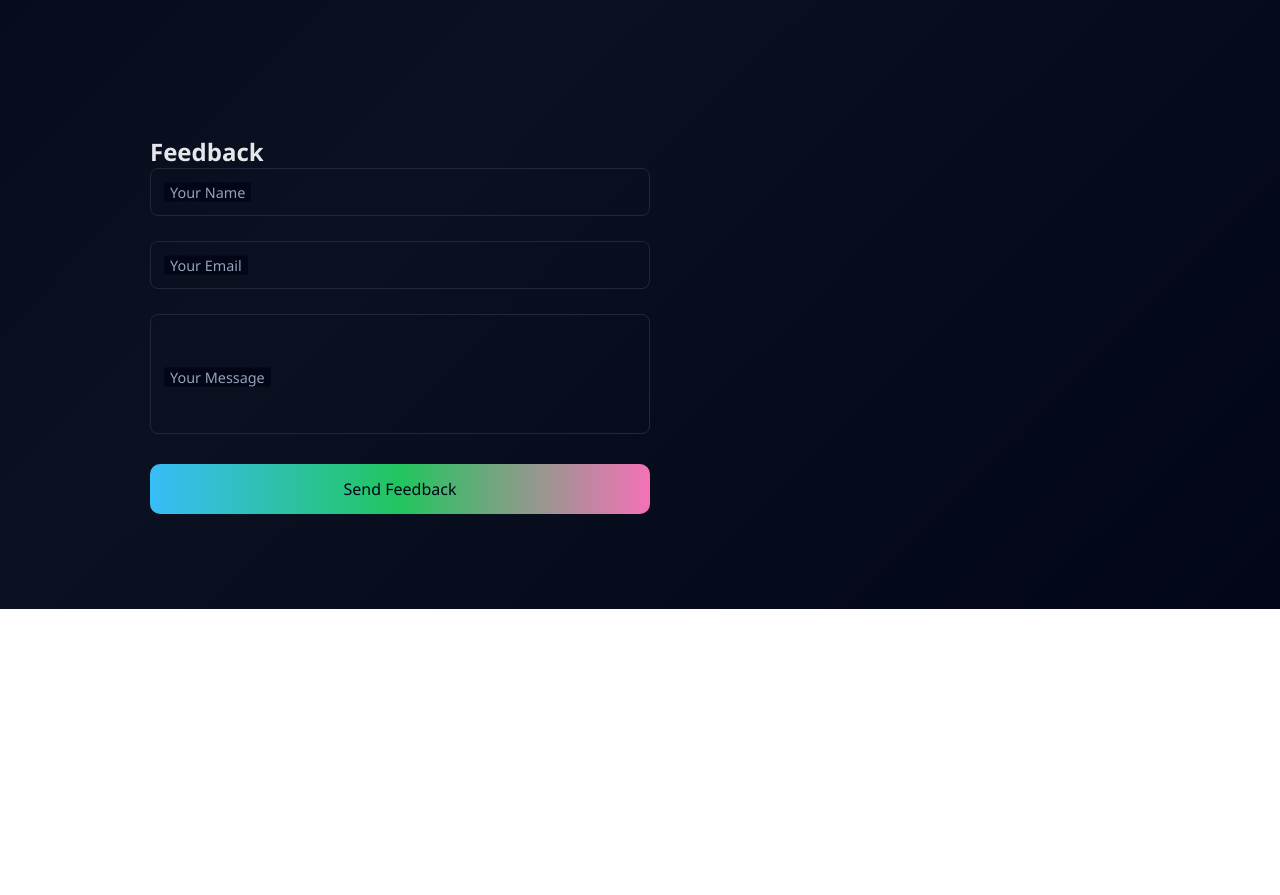
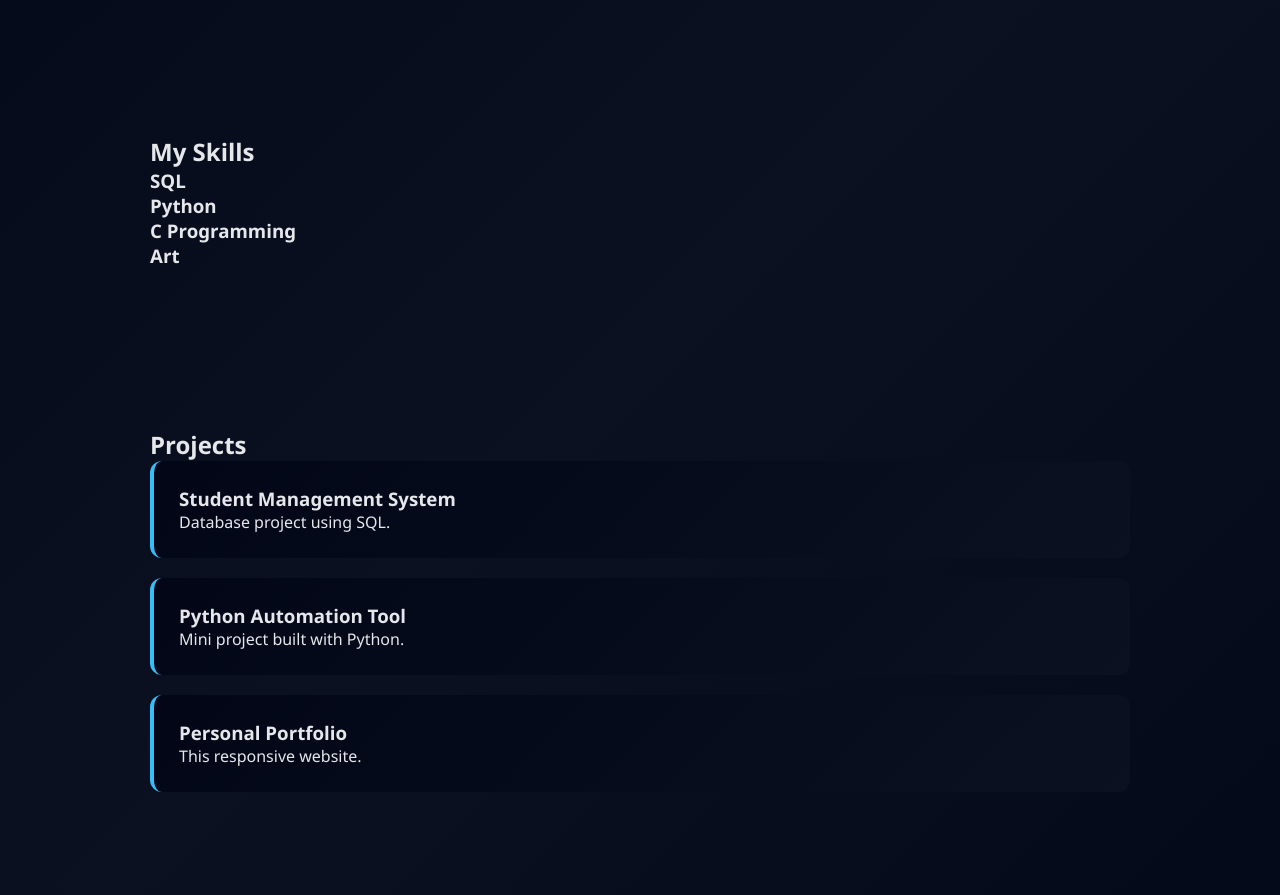
Before and after one commit to MelikeMC/my-portfolio, a plain HTML site: page index.html in a window 1280 px wide. Shown: the part 740-1635 px from the top of the page. Before the commit the page ends 1349 px from the top, so only its background shows below. Drawn offline with Linux system fonts and the light colour scheme.

Commit message:
Update index.html

```diff
--- a/index.html
+++ b/index.html
@@ -24,6 +24,57 @@
         <h1>Ashwin Appu</h1>
         <p>BCA Student | Cyber Security Enthusiast</p>
     </section>
+<!-- Skills -->
+<section id="skills" class="section">
+  <h2 class="section-title">My Skills</h2>
+
+  <div class="skills-container">
+
+    <div class="skill-card">
+      <h3>SQL</h3>
+      <div class="progress"><span style="width:80%"></span></div>
+    </div>
+
+    <div class="skill-card">
+      <h3>Python</h3>
+      <div class="progress"><span style="width:75%"></span></div>
+    </div>
+
+    <div class="skill-card">
+      <h3>C Programming</h3>
+      <div class="progress"><span style="width:70%"></span></div>
+    </div>
+
+    <div class="skill-card">
+      <h3>Art</h3>
+      <div class="progress"><span style="width:65%"></span></div>
+    </div>
+
+  </div>
+</section>
+<!-- Projects -->
+<section id="projects" class="section">
+  <h2 class="section-title">Projects</h2>
+
+  <div class="projects-container">
+
+    <div class="project-card">
+      <h3>Student Management System</h3>
+      <p>Database project using SQL.</p>
+    </div>
+
+    <div class="project-card">
+      <h3>Python Automation Tool</h3>
+      <p>Mini project built with Python.</p>
+    </div>
+
+    <div class="project-card">
+      <h3>Personal Portfolio</h3>
+      <p>This responsive website.</p>
+    </div>
+
+  </div>
+</section>
 
     <!-- Feedback -->
     <section id="contact" class="section">
```
